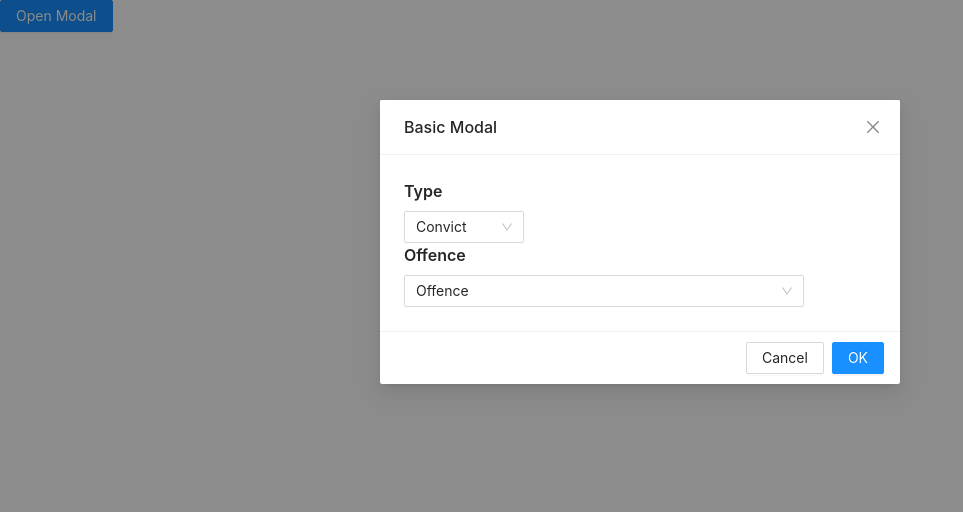
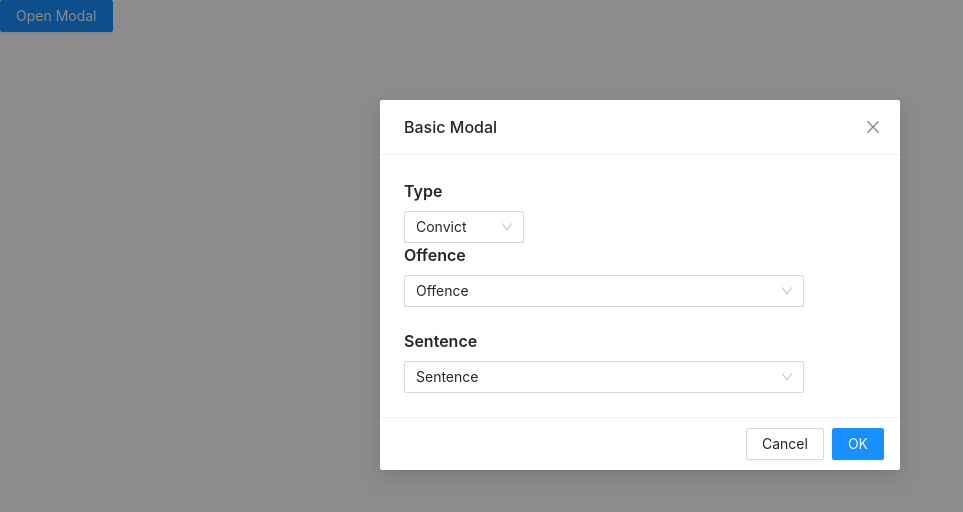
Before and after one commit to Akash-5675/ncrb, a React (Create React App) app: page / in a window 1280 px wide. Both pictures are taken after a click on the button "Open Modal". Shown: the top 512 px of the page, without its empty margins (0-963 px from the left). Built offline with nearby package versions, Linux system fonts and the light colour scheme.

Commit message:
Sentence Dropdown

```diff
--- a/src/App.js
+++ b/src/App.js
@@ -101,6 +101,32 @@ const App = () => {
       <Option value="41">"B","Other SLL Offences (not included above)"</Option>
       <Option value="42">"C","Civil cases"</Option>
     </Select>
+    <br></br><br></br>
+    <Title level={5}>Sentence</Title>
+
+    <Select
+      defaultValue="Sentence"
+      style={{
+        width: 400,
+      }}
+      onChange={handleChange}
+    >
+      <Option value="capital_punishment">Capital Punishment</Option>
+      <Option value="period_of_sentence">Period of Sentence</Option>
+      <Option value="life_imprisonment">Life imprisonment (i.e 14 years and above)</Option>
+      <Option value="temporary_imprisonment_1">10 - 13 years</Option>
+      <Option value="temporary_imprisonment_2">7 - 9 years</Option>
+      <Option value="temporary_imprisonment_3">5 - 6 years</Option>
+      <Option value="temporary_imprisonment_4">2 - 4 years</Option>
+      <Option value="temporary_imprisonment_5">1 - less than 2years</Option>
+      <Option value="temporary_imprisonment_6">6 months - less than 1 year</Option>
+      <Option value="temporary_imprisonment_7">3 months - less than 6 months</Option>
+      <Option value="temporary_imprisonment_3">less than 3 months</Option>
+
+    </Select>
+
+
+
       </Modal>
     </>
   );
```
